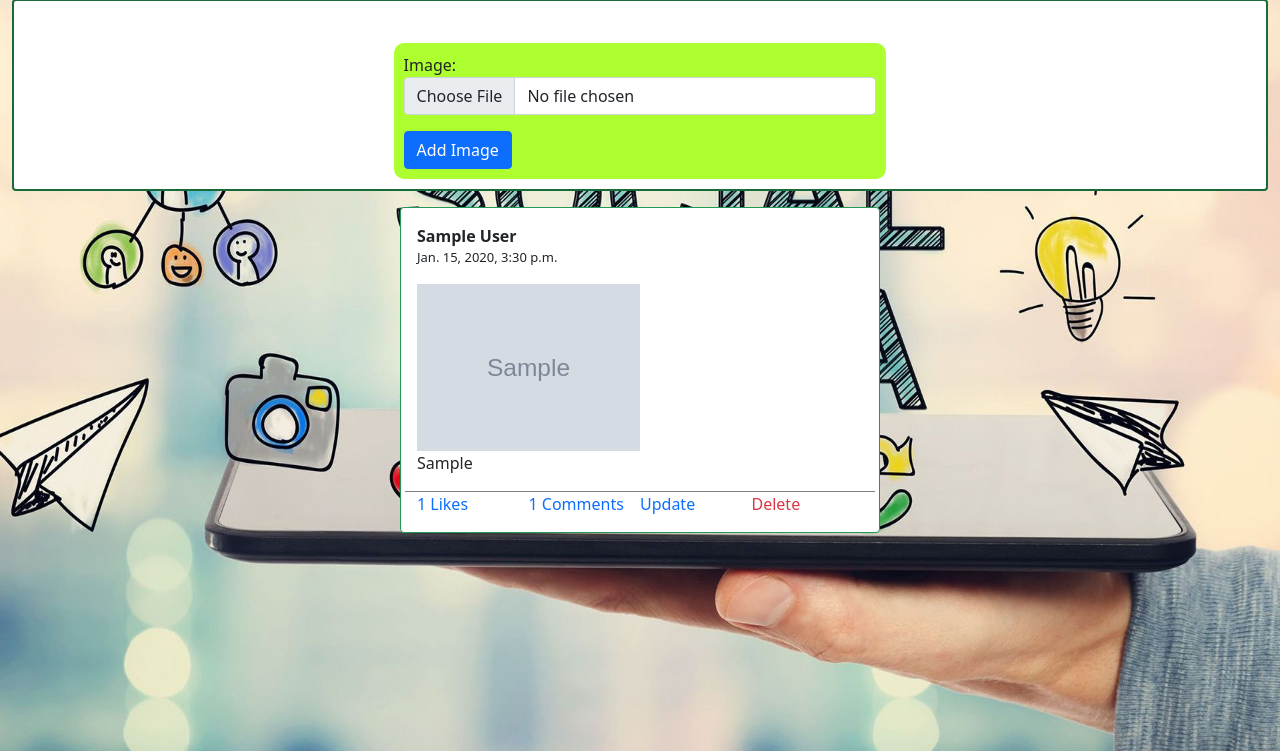
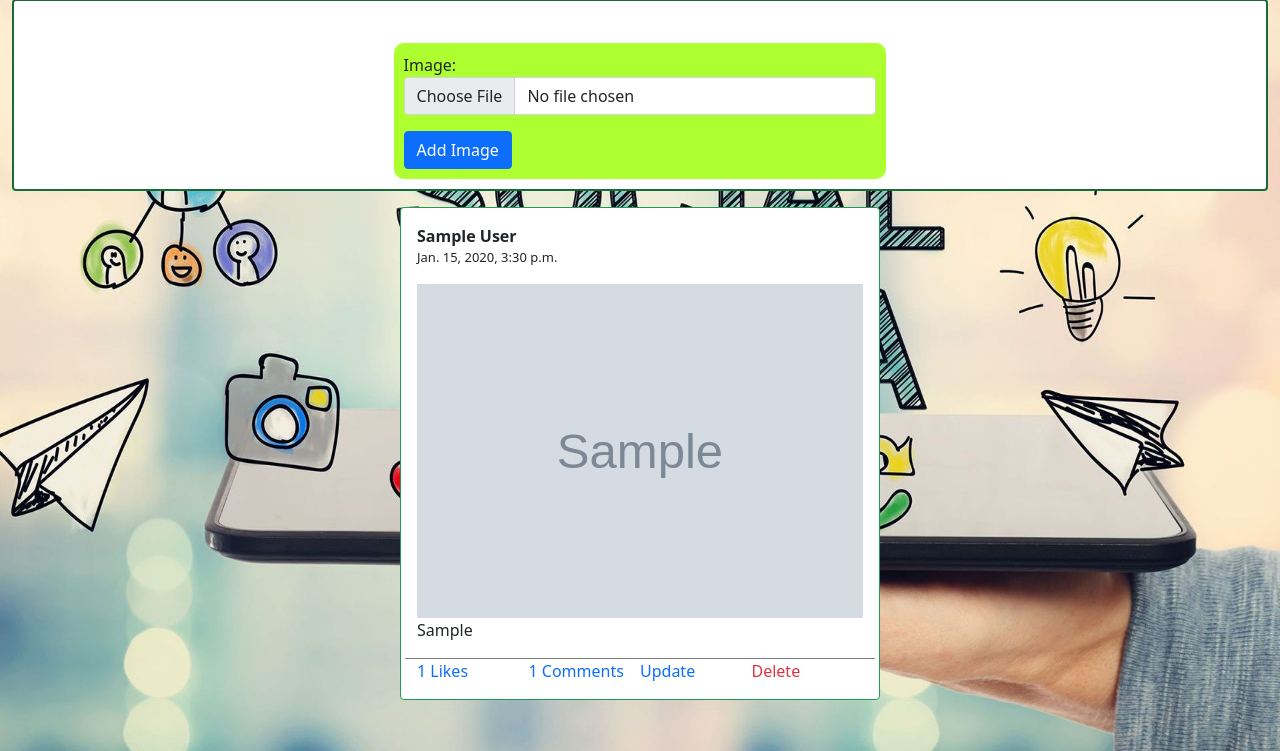
Before and after one commit to suraj19980921/social_media_2, a Django app: template templates/main/user.html in a window 1280 px wide. Shown: the part 49-800 px from the top of the page. Run offline with Django 3.2, Linux system fonts and the light colour scheme; the template is opened without the code that fills it: values that come from a table or form of the project are taken from there, others are empty; tables that the repository leaves empty hold one stand-in row (values such as "Sample post"); grey boxes marked "Sample" are stand-in pictures.

Commit message:
update profile pic fixed

```diff
--- a/templates/main/user.html
+++ b/templates/main/user.html
@@ -6,7 +6,7 @@
 
         <div class="card mb-3 pl-1 pr-1 mb-2 mt-5" style="width:100%; align-items:center; padding:10px; border: solid 2px #186A3B;">
             {% for profile in request.user.profile_set.all%}
-                    <img src="/media/{{profile.image}}" alt="" style="width:50%;">
+                    <img src="/media/{{profile.image}}" alt="" style="width:50%; height:50%;">
             {% endfor %}
             <div class="card-body">
               <div class="fw-bold text-center fs-1"> {{request.user.first_name}} {{request.user.last_name}} </div>
@@ -44,7 +44,7 @@
              <div class="fw-bold">{{post.user.first_name}} {{post.user.last_name}}</div>
             <p style="font-size:small;">{{post.date}}</p>
             {% if post.image %}
-                <img src="/media/{{post.image}}" alt="" style="width:50%;">
+                <img src="/media/{{post.image}}" alt="" style="width:100%;">
             {% endif %}
             <p class="card-text" id="postContent_{{post.id}}">{{post.post}}</p>
 
```
